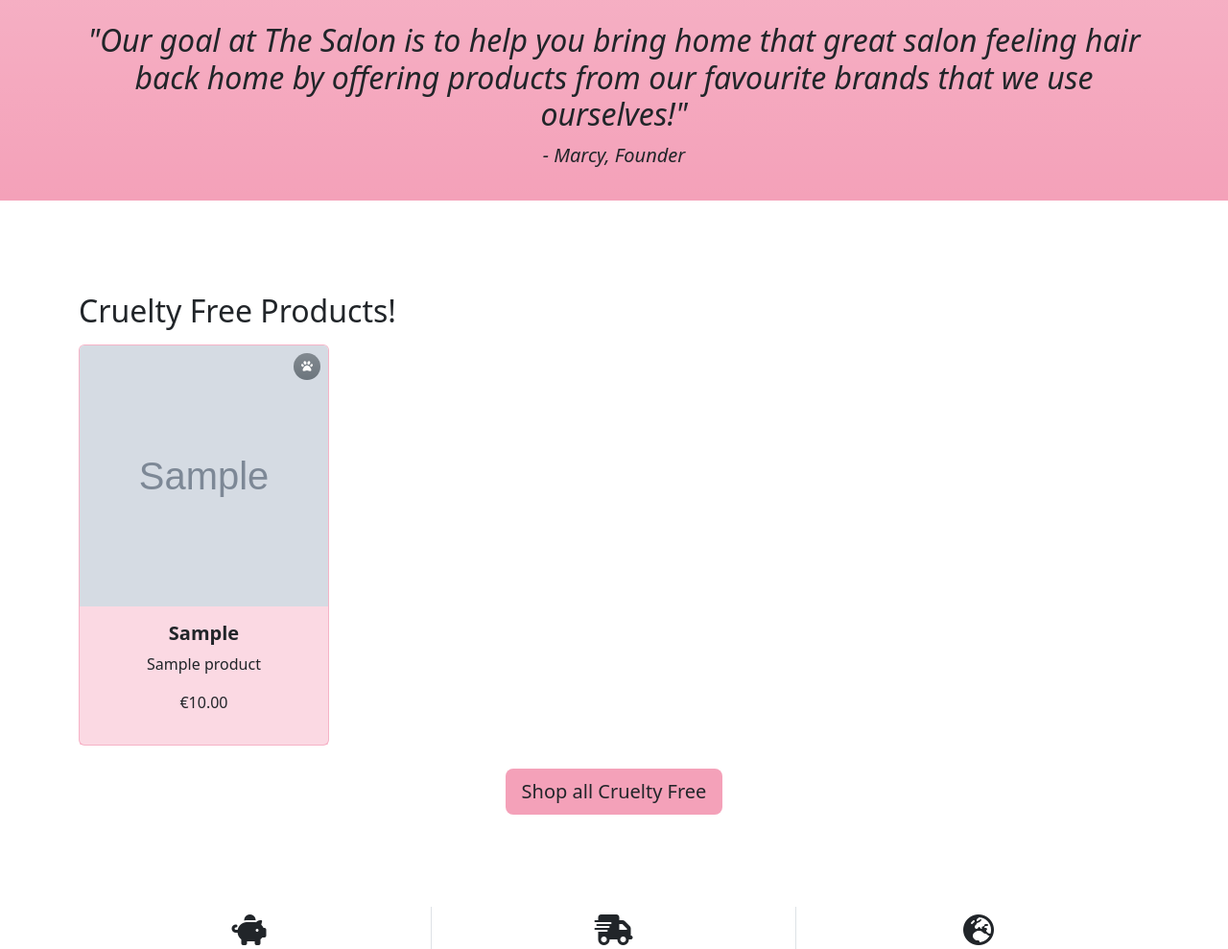
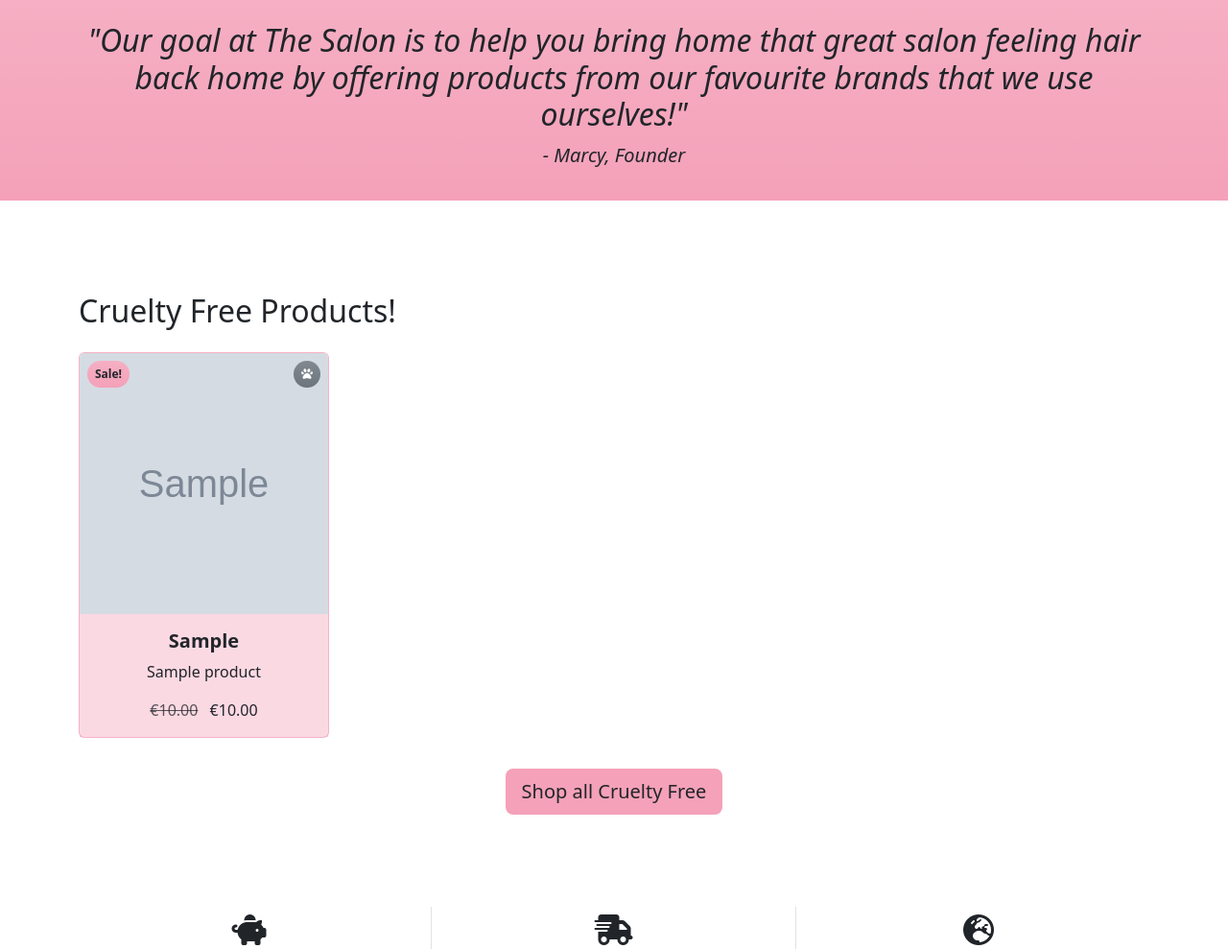
Before and after one commit to alexkavanagh-dev/the-salon-ecommerce, a Django app: page / in a window 1280 px wide. Shown: the part 1020-2009 px from the top of the page at 96% size. Run offline with Django 3.2, Linux system fonts and the light colour scheme; tables that the repository leaves empty hold one stand-in row (values such as "Sample post"); grey boxes marked "Sample" are stand-in pictures; some libraries are stand-ins or nearby versions.

Commit message:
Update product cards on homepage for sale/out of stock

```diff
--- a/home/templates/home/index.html
+++ b/home/templates/home/index.html
@@ -18,26 +18,45 @@
   <h2>Featured Products from Olaplex!</h2>
   <div id="feat-products-container" class="row row-cols-1 row-cols-md-2 row-cols-lg-4">
     {% for product in feat_products %}
-      <div id="product-card" class="col my-2 text-center">
+    <div id="product-card" class="col my-3 text-center">
       <div class="card h-100">
+        <a href="{% url 'product_detail' product.id %}" class="card-img-link" aria-label="Go to product detail page">
           {% if product.image %}
-          <a href="{% url 'product_detail' product.id %}" class="card-img-link" aria-label="Go to product detail page">
             <img src="{{ product.image.url }}" class="card-img-top" alt="image for {{ product.name }}">
+          {% else %}
+            <img src="{{ MEDIA_URL }}/placeholder.webp" class="card-img-top" alt="image for {{ product.name }}">
+          {% endif %}
+          {% if product.available %}
+            {% if product.sale_price %}
+              <span class="badge rounded-pill bg-brand bg-gradient position-absolute text-dark start-0 top-0 m-2 p-2">Sale!</span>
+            {% endif %}
+          {% else %}
+            <span class="badge rounded-pill bg-info bg-gradient position-absolute text-dark start-0 top-0 m-2 p-2">Out of Stock</span>
+          {% endif %}
+          {% if product.cruelty_free %}
+          <span class="badge rounded-pill bg-secondary bg-gradient position-absolute end-0 top-0 m-2 p-2"><i class="fa-solid fa-paw"></i></span>
+          {% endif %}
         </a>
-          {% else %}
-          <a href="{% url 'product_detail' product.id %}" class="card-img-link" aria-label="Go to product detail page">
-            <img src="{{ MEDIA_URL }}/placeholder.webp" class="card-img-top" alt="placeholder image for product thumbnail">
-          </a>
-          {% endif %}
         <div class="card-body">
           <div class="card-title">
             <h5 class="card-text fw-bold">{{ product.brand }}</h5>
           </div>
           <div>
             <a href="{% url 'product_detail' product.id %}" class="card-link text-dark">
-                <p aria-label="Go to product detail page">{{ product.name }}</p>
+              <p class="pb-4" aria-label="Go to product detail page">{{ product.name }}</p>
             </a>
-              <p>&euro;{{ product.price }}</p>
+            {% if product.available %}
+              {% if product.sale_price %}
+              <p class="position-absolute bottom-0 start-50 translate-middle-x">
+                <span class="text-decoration-line-through text-muted me-2">&euro;{{ product.price }}</span>
+                <span>&euro;{{ product.sale_price }}</span>
+              </p>
+              {% else %}
+                <p class="position-absolute bottom-0 start-50 translate-middle-x">&euro;{{ product.price }}</p>
+              {% endif %}
+            {% else %}
+              <p class="position-absolute bottom-0 start-50 translate-middle-x">Out of Stock</p>
+            {% endif %}
           </div>
         </div>
       </div>
@@ -64,29 +83,45 @@
   <h2 class="col">Cruelty Free Products!</h2>
   <div id="cf-products-container" class="row row-cols-1 row-cols-md-2 row-cols-lg-4">
     {% for product in cf_products %}
-      <div id="product-card" class="col my-2 text-center">
+    <div id="product-card" class="col my-3 text-center">
       <div class="card h-100">
+        <a href="{% url 'product_detail' product.id %}" class="card-img-link" aria-label="Go to product detail page">
           {% if product.image %}
-          <a href="{% url 'product_detail' product.id %}" class="card-img-link" aria-label="Go to product detail page">
             <img src="{{ product.image.url }}" class="card-img-top" alt="image for {{ product.name }}">
-          </a>
           {% else %}
-          <a href="{% url 'product_detail' product.id %}" class="card-img-link" aria-label="Go to product detail page">
             <img src="{{ MEDIA_URL }}/placeholder.webp" class="card-img-top" alt="image for {{ product.name }}">
-          </a>
+          {% endif %}
+          {% if product.available %}
+            {% if product.sale_price %}
+              <span class="badge rounded-pill bg-brand bg-gradient position-absolute text-dark start-0 top-0 m-2 p-2">Sale!</span>
+            {% endif %}
+          {% else %}
+            <span class="badge rounded-pill bg-info bg-gradient position-absolute text-dark start-0 top-0 m-2 p-2">Out of Stock</span>
           {% endif %}
           {% if product.cruelty_free %}
           <span class="badge rounded-pill bg-secondary bg-gradient position-absolute end-0 top-0 m-2 p-2"><i class="fa-solid fa-paw"></i></span>
           {% endif %}
+        </a>
         <div class="card-body">
           <div class="card-title">
             <h5 class="card-text fw-bold">{{ product.brand }}</h5>
           </div>
           <div>
             <a href="{% url 'product_detail' product.id %}" class="card-link text-dark">
-                <p aria-label="Go to product detail page">{{ product.name }}</p>
+              <p class="pb-4" aria-label="Go to product detail page">{{ product.name }}</p>
             </a>
-              <p>&euro;{{ product.price }}</p>
+            {% if product.available %}
+              {% if product.sale_price %}
+              <p class="position-absolute bottom-0 start-50 translate-middle-x">
+                <span class="text-decoration-line-through text-muted me-2">&euro;{{ product.price }}</span>
+                <span>&euro;{{ product.sale_price }}</span>
+              </p>
+              {% else %}
+                <p class="position-absolute bottom-0 start-50 translate-middle-x">&euro;{{ product.price }}</p>
+              {% endif %}
+            {% else %}
+              <p class="position-absolute bottom-0 start-50 translate-middle-x">Out of Stock</p>
+            {% endif %}
           </div>
         </div>
       </div>
```
Lines whose indentation alone changed are shown as unchanged.
